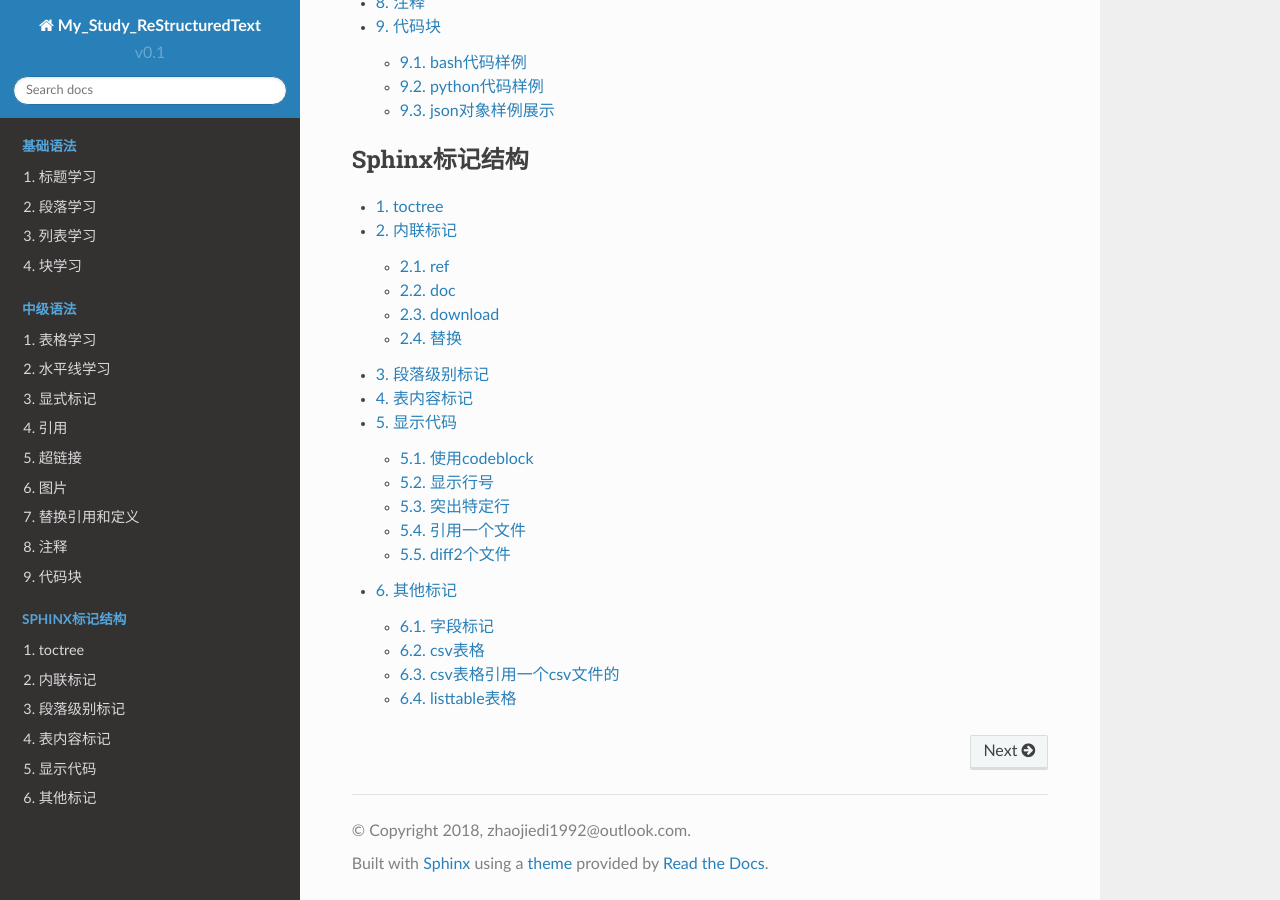
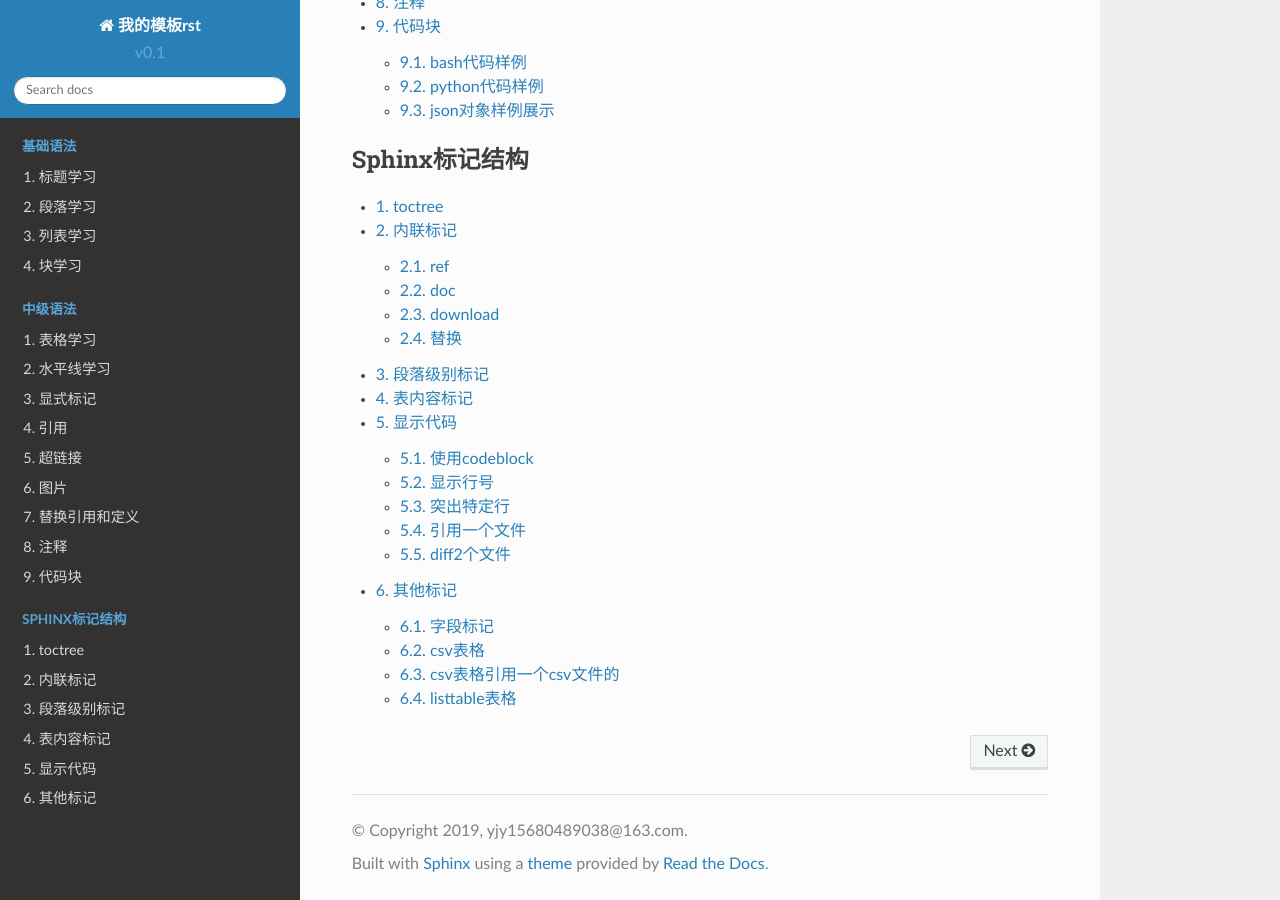
Before and after one commit to liliang9693/rstext, a Sphinx documentation site: the page built from source/index.rst, in a window 1280 px wide and 900 px high, scrolled down 1173 px. Built offline with Sphinx 7.4.7 and the Read the Docs theme 2.0.0, drawn with Linux system fonts in a browser that asks for light colours; pages that are not in the unit, such as notebooks, are missing from menus.

Commit message:
change info

```diff
--- a/source/conf.py
+++ b/source/conf.py
@@ -49,9 +49,9 @@ master_doc = 'index'
 
 # General information about the project.
 
-project = 'My_Study_ReStructuredText'
-copyright = '2018, zhaojiedi1992@outlook.com'
-author = 'zhaojiedi1992@outlook.com'
+project = '我的模板rst'
+copyright = '2019, yjy15680489038@163.com'
+author = 'thomas'
 
 # The version info for the project you're documenting, acts as replacement for
 # |version| and |release|, also used in various other places throughout the
@@ -146,7 +146,7 @@ latex_elements = {
 #  author, documentclass [howto, manual, or own class]).
 latex_documents = [
     (master_doc, 'My_Study_ReStructuredText.tex', 'My\\_Study\\_ReStructuredText Documentation',
-     'zhaojiedi1992@outlook.com', 'manual'),]
+     'thomas', 'manual'),]
 
 
 # -- Options for manual page output ---------------------------------------
```
